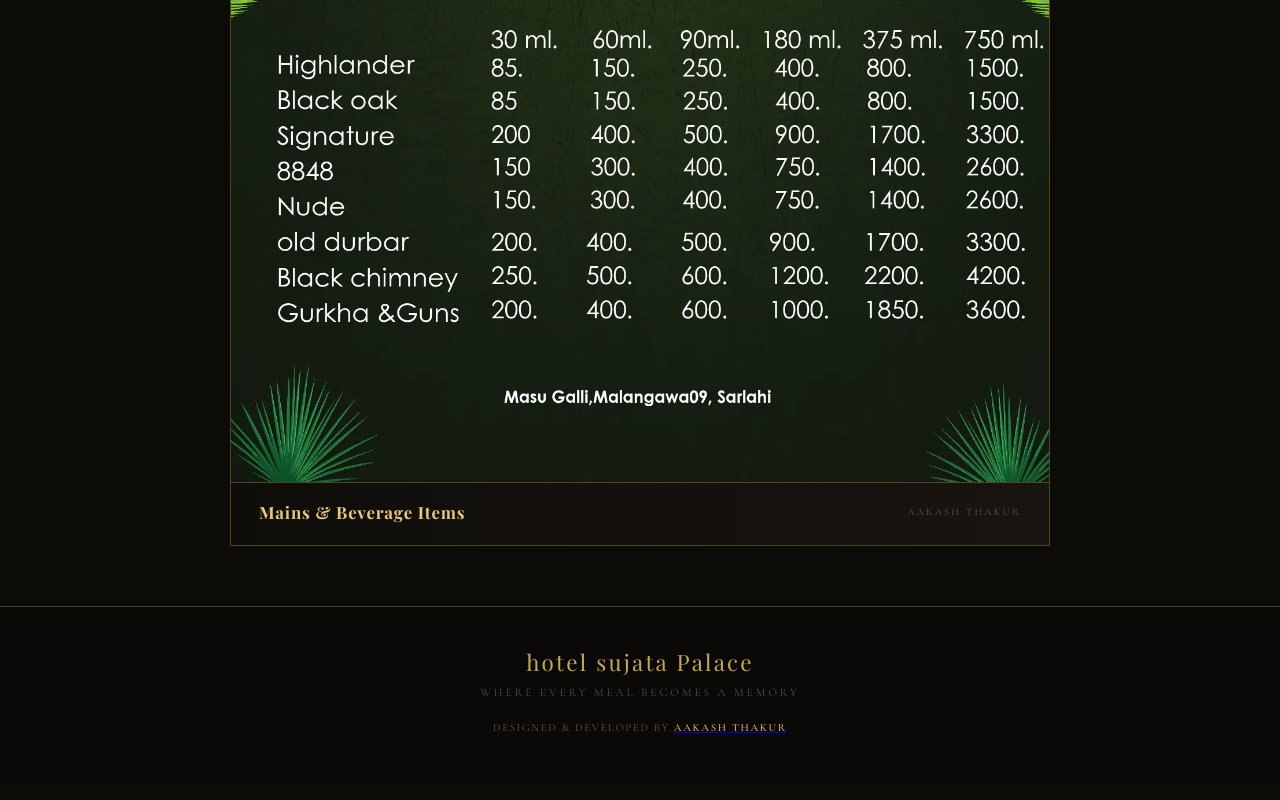
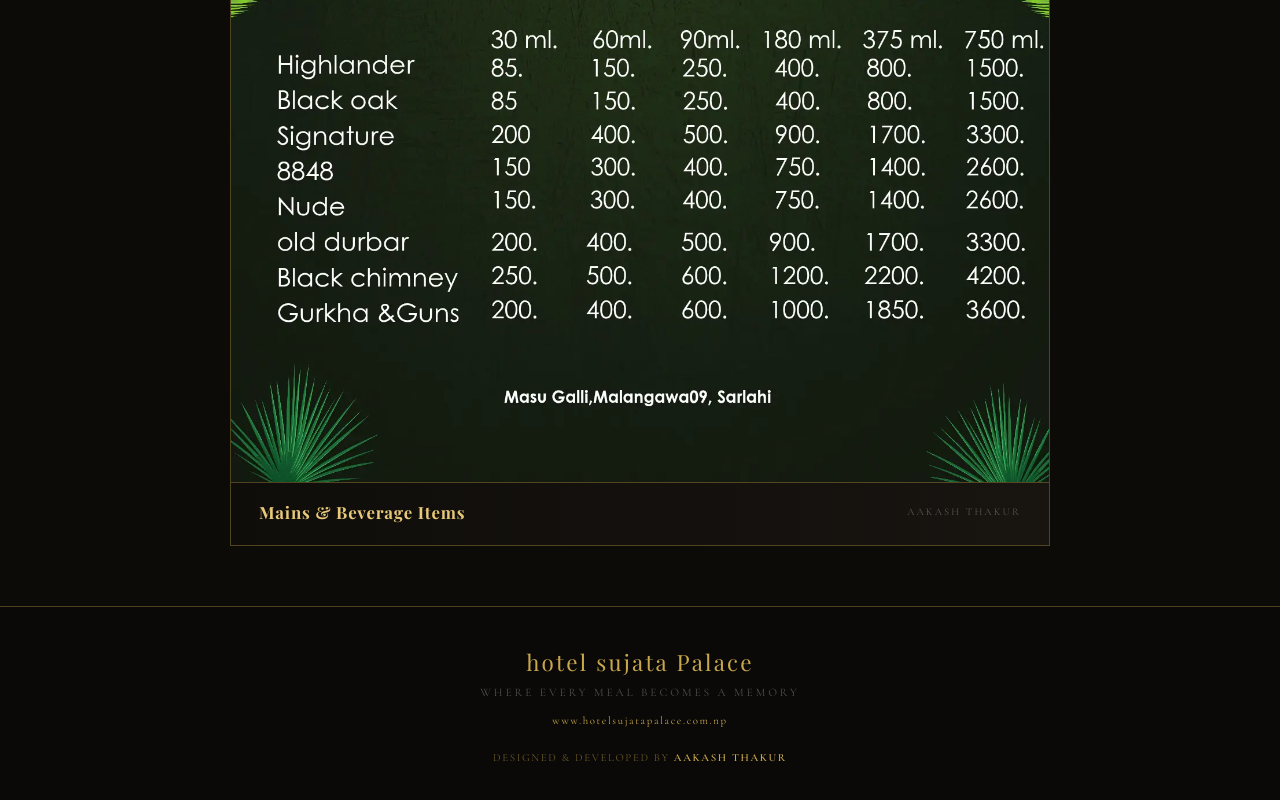
Before and after one commit to aakashkumarthakur/menu, a plain HTML site: page index.html in a window 1280 px wide. Shown: the part 3646-4446 px from the top of the page. Drawn offline with nearby package versions, Linux system fonts and the light colour scheme; a web font is replaced by a local one.

Commit message:
Update index.html

```diff
--- a/index.html
+++ b/index.html
@@ -263,6 +263,21 @@
       text-transform: uppercase;
       color: rgba(201,168,76,0.5);
     }
+     .footer-credit a {
+      text-decoration: none;
+      color: inherit;
+    }
+       .footer-website {
+    margin-top: 10px;
+}
+
+.footer-website a {
+    color: var(--gold);
+    text-decoration: none;
+    font-size: 0.68rem;
+    letter-spacing: 0.15em;
+    text-transform: lowercase;
+}
 
     .footer-credit strong {
       color: var(--gold);
@@ -360,6 +375,7 @@
   <footer>
     <div class="footer-brand">hotel sujata Palace</div>
     <div class="footer-tagline">Where Every Meal Becomes a Memory</div>
+    <div class="footer-website"><a href="https://hotelsujatpalace.com.np/">www.hotelsujatapalace.com.np</a></div>
     <div class="footer-credit">Designed &amp; Developed by <a href="https://thakuraakash.com.np/"><strong>Aakash Thakur</strong></a></div>
   </footer>
 
```
